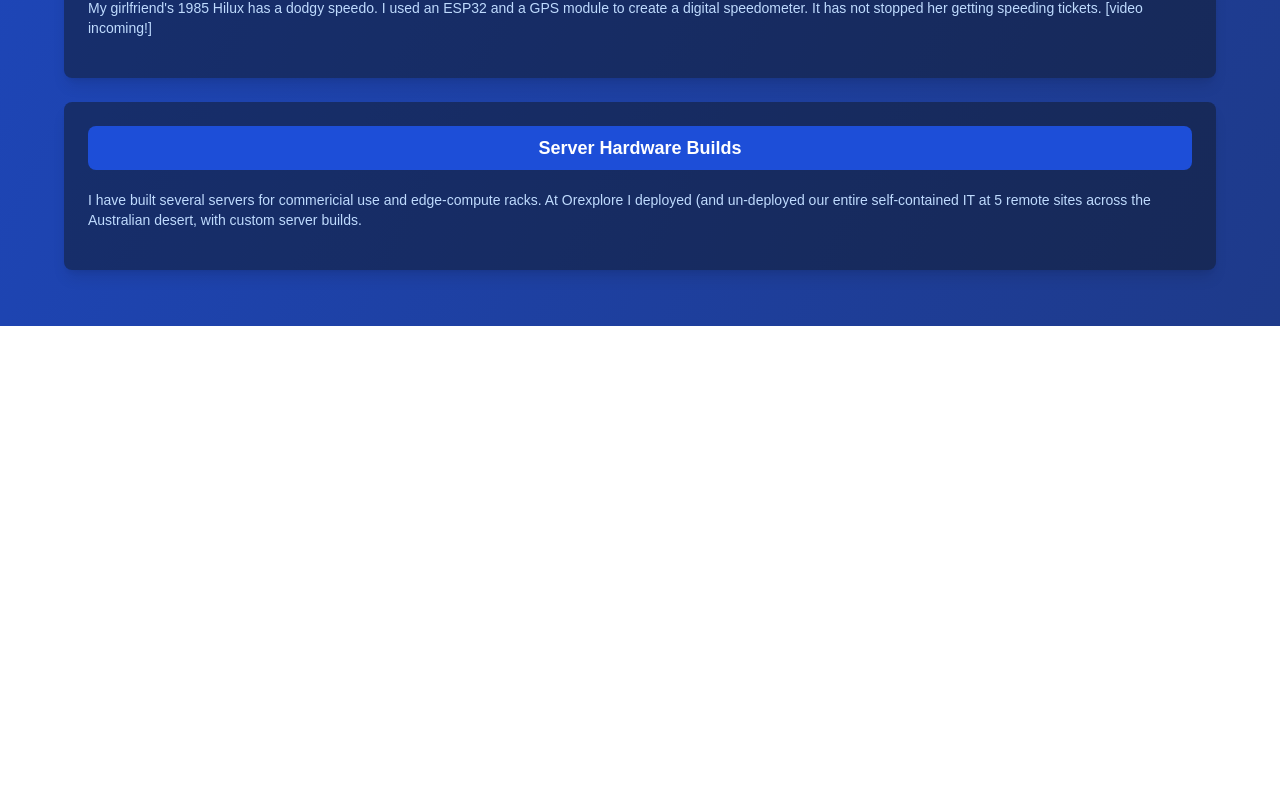
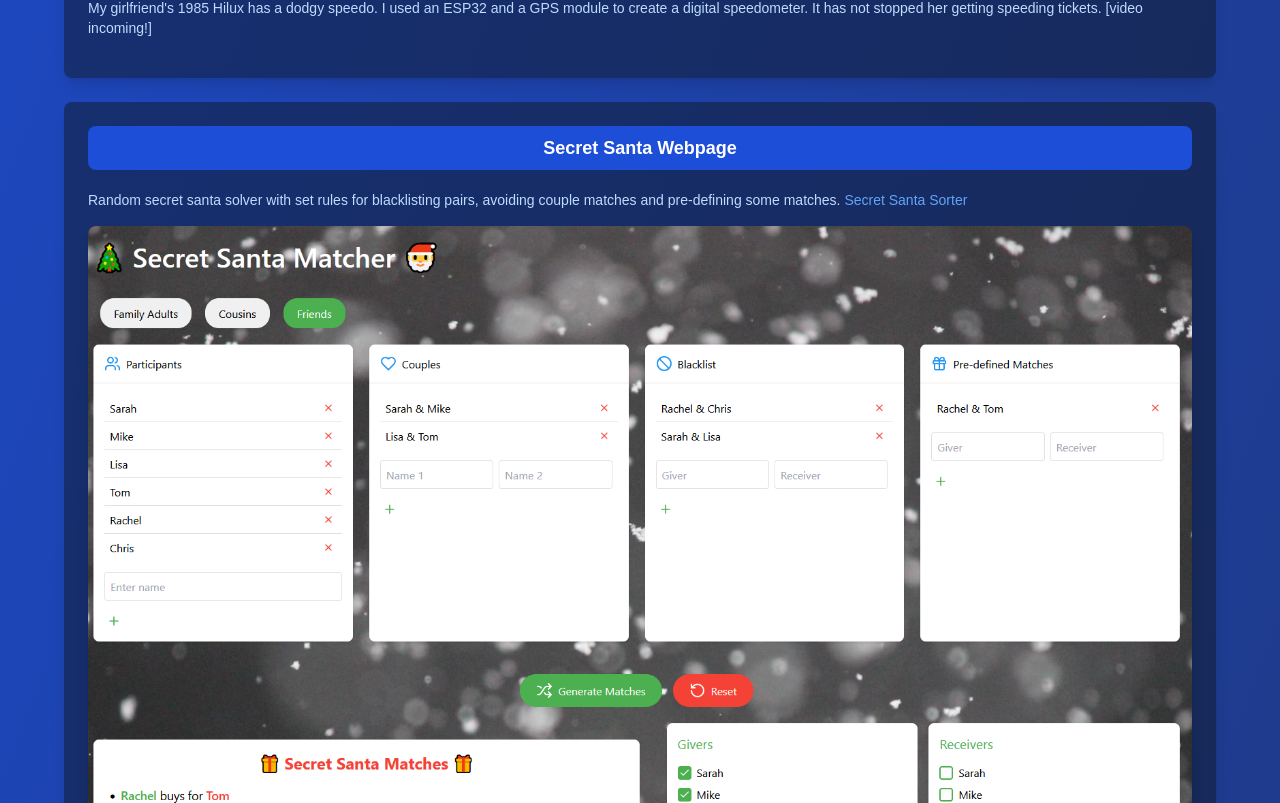
Before and after one commit to LukeBrayy/resume-website, a React (Create React App) app in the folder client/: page / in a window 1280 px wide. Shown: the part 2297-3100 px from the top of the page. Before the commit the page ends 2623 px from the top, so only its background shows below. Built offline with nearby package versions, Linux system fonts and the light colour scheme.

Commit message:
update build with secret santa resume card

```diff
--- a/client/src/components/ModernResume.js
+++ b/client/src/components/ModernResume.js
@@ -125,11 +125,20 @@ const ModernResume = () => {
     },
     {
       id: 8,
-      title: "Server Hardware Builds",
-      description: "I have built several servers for commericial use and edge-compute racks. At Orexplore I deployed (and un-deployed our entire self-contained IT at 5 remote sites across the Australian desert, with custom server builds.",
+      title: "Secret Santa Webpage",
+      description: "Random secret santa solver with set rules for blacklisting pairs, avoiding couple matches and pre-defining some matches.",
       fullWidth: true,
-      // component: Servers,
+      link: "https://lukebray.au/SecretSanta",
+      linkText: "Secret Santa Sorter",
+      image: "/secretsanta.png",
     }
+    // {
+    //   id: 8,
+    //   title: "Server Hardware Builds",
+    //   description: "I have built several servers for commericial use and edge-compute racks. At Orexplore I deployed (and un-deployed our entire self-contained IT at 5 remote sites across the Australian desert, with custom server builds.",
+    //   fullWidth: true,
+    //   // component: Servers,
+    // }
   ];
 
   const Demos = ({ fullWidth = false }) => {
```
Also changed, not shown: client/public/secretsanta.png (added), 8 other files (tests, documents, lock files or other folders).
